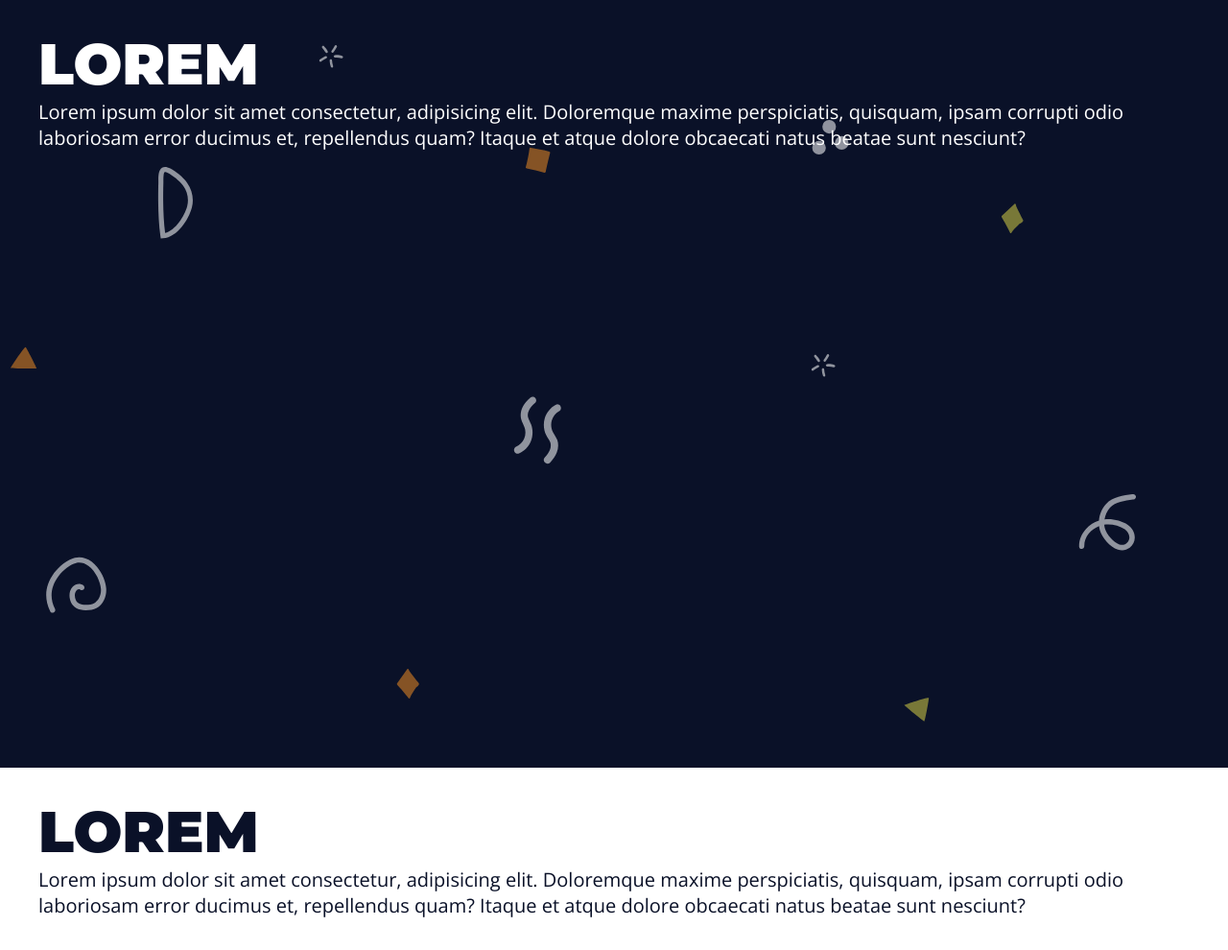
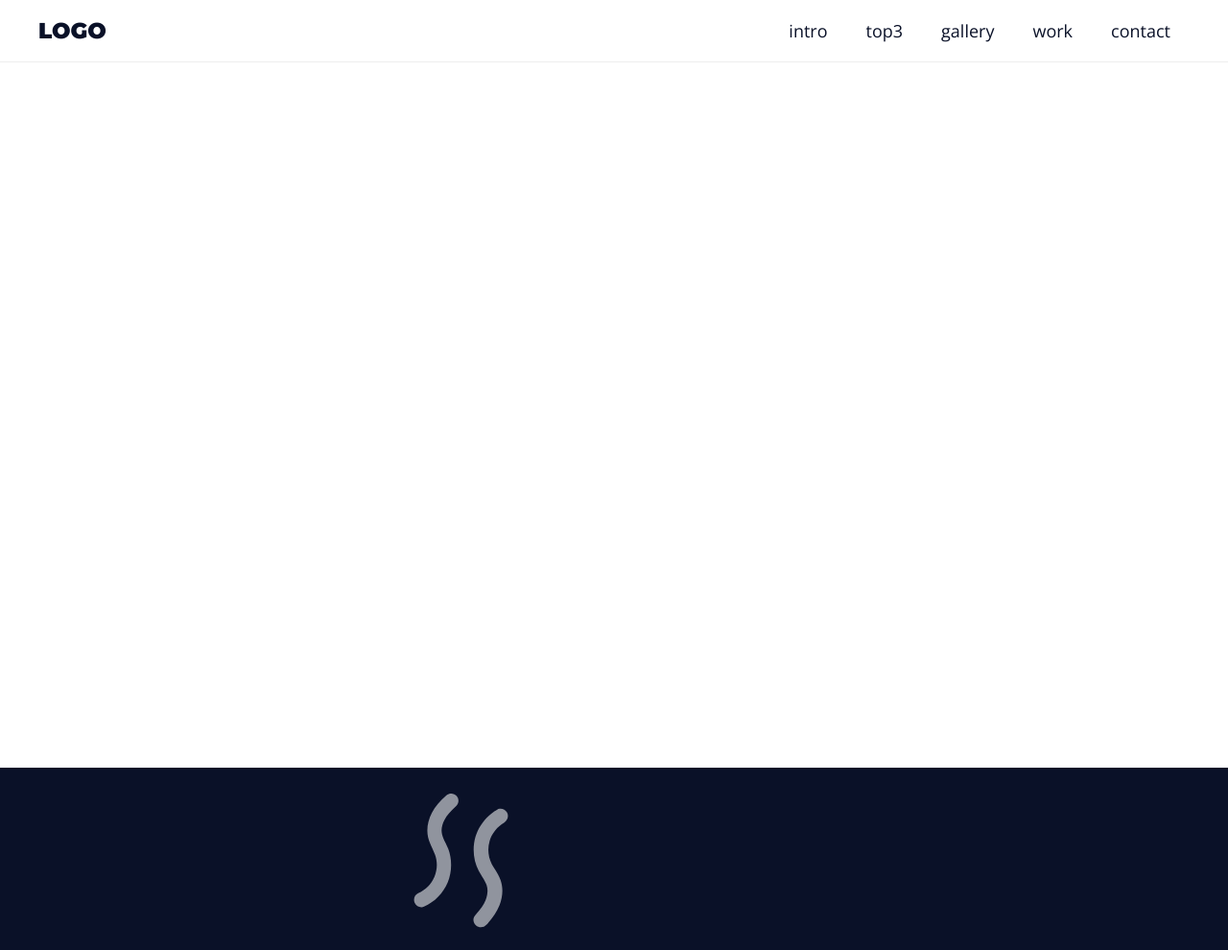
Before and after one commit to adrianocerutti/landingpage, a plain HTML site: page index.html in a window 1280 px wide. Shown: the top 990 px of the page at 96% size. Drawn offline with nearby package versions, Linux system fonts and the light colour scheme.

Commit message:
Menu Landing Page finalizado

```diff
--- a/assets/css/styles.css
+++ b/assets/css/styles.css
@@ -1,6 +1,7 @@
 :root {
   --primary-color: #0a1128;
   --white-color: #fff;
+  --light-grey-color: #eee;
   --gap: 3rem;
 }
 
@@ -58,6 +59,10 @@ h6 {
   font-size: 3.5rem;
 }
 
+a {
+  text-decoration: none;
+}
+
 .main-bg {
   background-image: url("../img/main-bg.svg");
   background-size: cover;
@@ -78,3 +83,59 @@ h6 {
 .section {
   min-height: 100vh;
 }
+
+.menu {
+  background: var(--white-color);
+  position: fixed;
+  top: 0;
+  left: 0;
+  right: 0;
+  width: 100%;
+  border-bottom: 1px solid var(--light-grey-color);
+}
+
+.menu h1 {
+  font-size: 2.3rem;
+  color: var(--primary-color);
+}
+
+.menu h1 a {
+  color: inherit;
+}
+
+.menu-content {
+  display: flex;
+  justify-content: space-between;
+  align-items: center;
+  padding-top: 0;
+  padding-bottom: 0;
+}
+
+.menu ul {
+  list-style: none;
+  display: flex;
+}
+
+.menu ul li a {
+  display: block;
+  padding: 2rem;
+  font-size: 1.8rem;
+  color: var(--primary-color);
+  position: relative;
+}
+
+.menu ul li a::after {
+  content: "";
+  position: absolute;
+  bottom: 1rem;
+  left: 50%;
+  width: 0;
+  background: crimson;
+  height: 0.2rem;
+  transition: all 300ms ease-in-out;
+}
+
+.menu li a:hover::after {
+  width: 50%;
+  left: 25%;
+}
--- a/index.html
+++ b/index.html
@@ -13,28 +13,23 @@
     />
     <link rel="stylesheet" href="assets/css/styles.css" />
   </head>
-  <body>
-    <section class="main-bg section">
-      <div class="main-content">
-        <h1>Lorem</h1>
-        <p>
-          Lorem ipsum dolor sit amet consectetur, adipisicing elit. Doloremque
-          maxime perspiciatis, quisquam, ipsam corrupti odio laboriosam error
-          ducimus et, repellendus quam? Itaque et atque dolore obcaecati natus
-          beatae sunt nesciunt?
-        </p>
-      </div>
-    </section>
-    <section class="white-bg section">
-      <div class="main-content">
-        <h1>Lorem</h1>
-        <p>
-          Lorem ipsum dolor sit amet consectetur, adipisicing elit. Doloremque
-          maxime perspiciatis, quisquam, ipsam corrupti odio laboriosam error
-          ducimus et, repellendus quam? Itaque et atque dolore obcaecati natus
-          beatae sunt nesciunt?
-        </p>
-      </div>
-    </section>
+  <body class="main-bg">
+    <aside class="menu">
+      <section class="main-content menu-content">
+        <h1><a href="#">LOGO</a></h1>
+        <nav>
+          <ul>
+            <li><a href="#">intro</a></li>
+            <li><a href="#">top3</a></li>
+            <li><a href="#">gallery</a></li>
+            <li><a href="#">work</a></li>
+            <li><a href="#">contact</a></li>
+          </ul>
+        </nav>
+      </section>
+    </aside>
+
+    <section class="section white-bg"></section>
+    <section class="section"></section>
   </body>
 </html>
```
